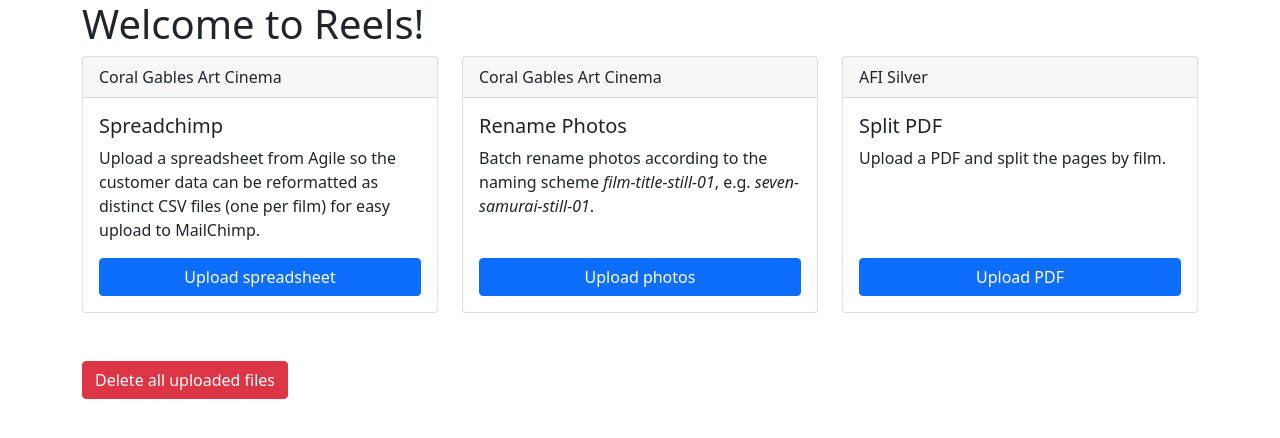
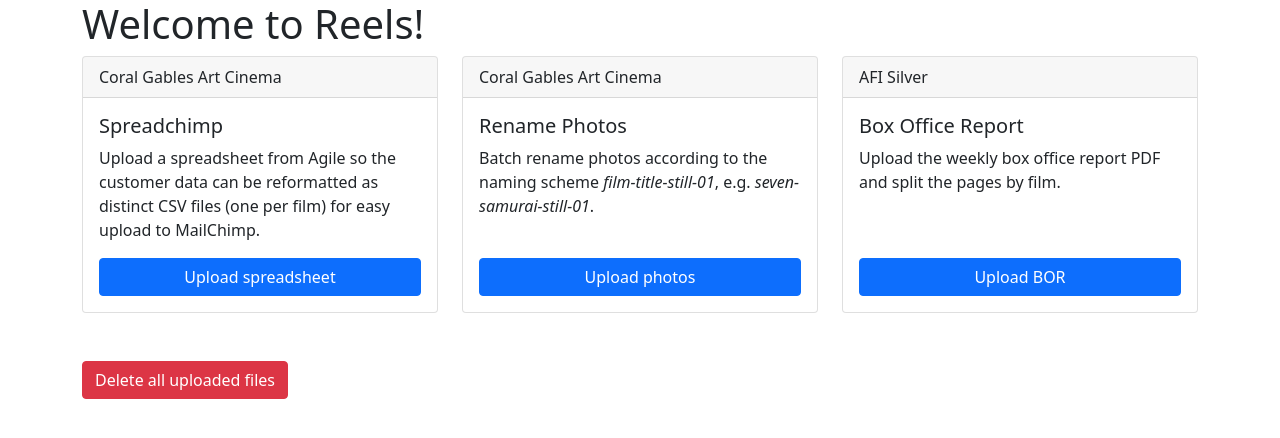
Before and after one commit to deadlyraptor/reels-app, a Flask app: page / in a window 1280 px wide. Shown: the top 438 px of the page. Run offline with Flask 2, Linux system fonts and the light colour scheme.

Commit message:
Rename Split PDF to Box Office Report

```diff
--- a/reels_app/pdf/routes.py
+++ b/reels_app/pdf/routes.py
@@ -31,7 +31,7 @@ def upload_pdf():
         split(current_app.config['PDF_FOLDER'])
         return redirect(url_for('pdf.download_pdfs'))
 
-    return render_template('upload-pdf.html', title='Upload PDF')
+    return render_template('upload-pdf.html', title='Upload BOR')
 
 
 @pdf.route('/download-pdfs', methods=['GET', 'POST'])
--- a/reels_app/templates/download-files.html
+++ b/reels_app/templates/download-files.html
@@ -14,7 +14,7 @@
 {% endif %}
 
 <form method="POST">
-    <p><input type="submit" value="Download" class="btn btn-primary"></p>
+    <p><input type="submit" value="Download BORs" class="btn btn-primary"></p>
 </form>
 
 <hr>
--- a/reels_app/templates/index.html
+++ b/reels_app/templates/index.html
@@ -34,9 +34,9 @@
         <div class="card h-100">
             <div class="card-header">AFI Silver</div>
             <div class="card-body d-flex flex-column">
-                <h5 class="card-title">Split PDF</h5>
-                <p class="card-text">Upload a PDF and split the pages by film.</p>
-                <a href="{{ url_for('pdf.upload_pdf') }}" class="btn btn-primary mt-auto">Upload PDF</a>
+                <h5 class="card-title">Box Office Report</h5>
+                <p class="card-text">Upload the weekly box office report PDF and split the pages by film.</p>
+                <a href="{{ url_for('pdf.upload_pdf') }}" class="btn btn-primary mt-auto">Upload BOR</a>
             </div>
         </div>
     </div>
--- a/reels_app/templates/upload-pdf.html
+++ b/reels_app/templates/upload-pdf.html
@@ -1,12 +1,12 @@
 {% extends 'base.html' %}
 {% block title %}{{ title }}{% endblock title %}
 {% block content %}
-<h1>Upload PDF</h1>
+<h1>Upload BOR</h1>
 
 <form method="POST" action="" enctype="multipart/form-data">
     <div class="form-group">
         <p><input type="file" name="file" multiple accept=".pdf" class="form-control-file"></p>
-        <p><input type="submit" value="Upload" class="btn btn-primary"></p>
+        <p><input type="submit" value="Upload BOR" class="btn btn-primary"></p>
     </div>
 </form>
 
```
